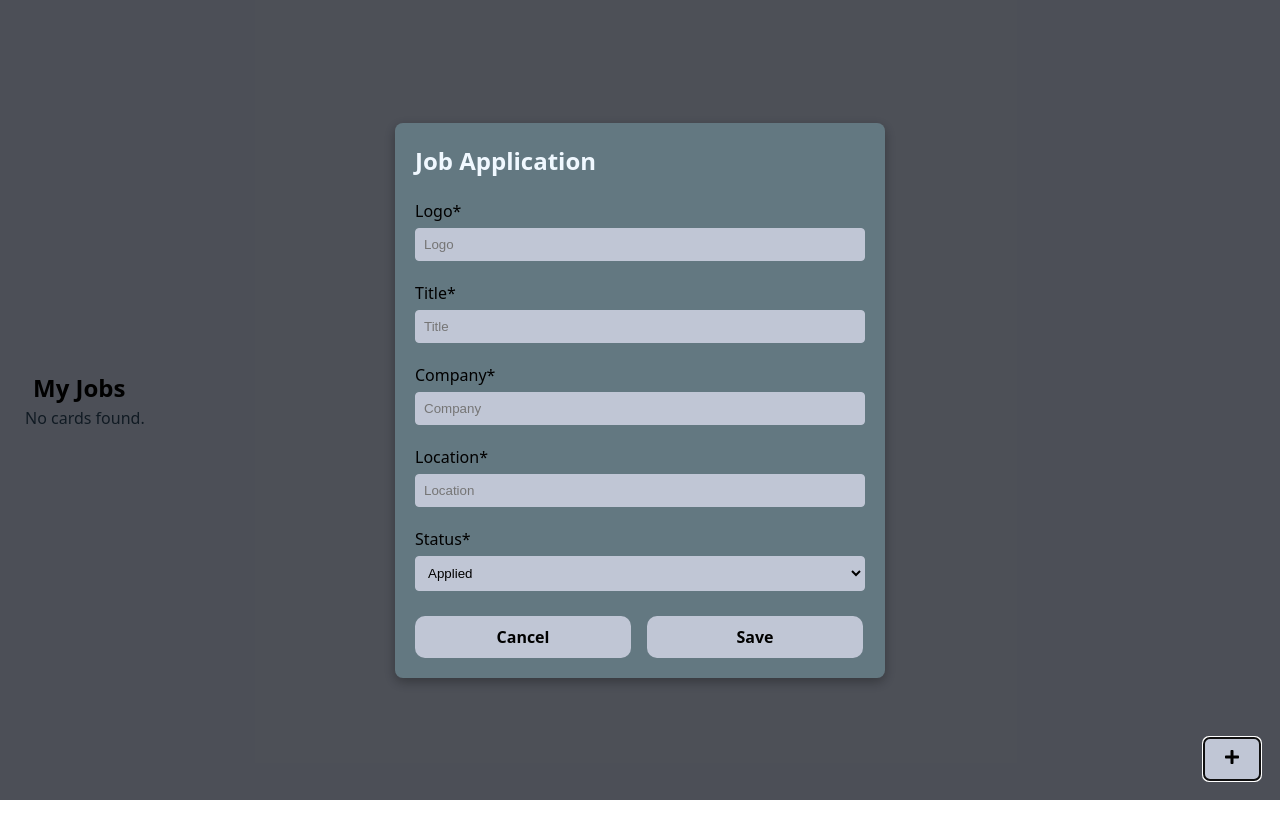
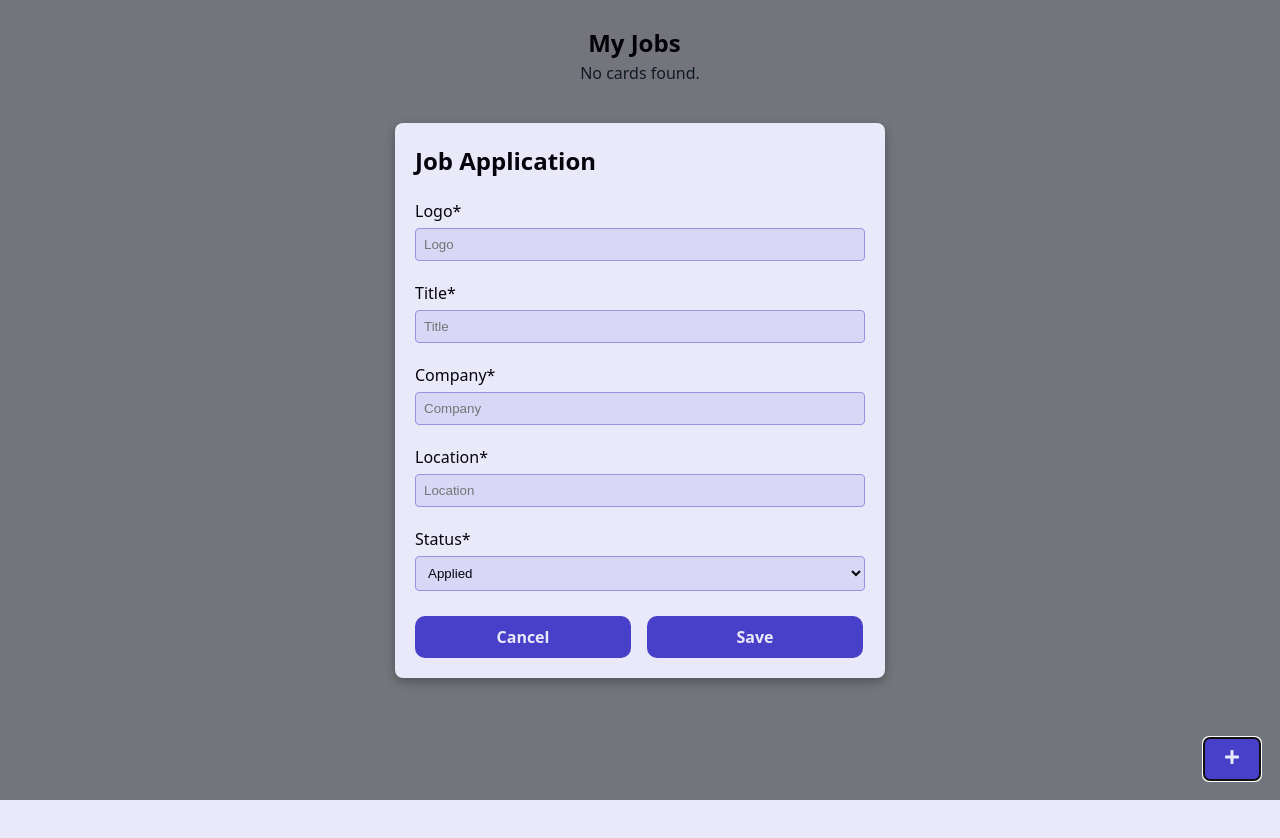
Before and after one commit to Maoulid94/TrackMyJob, a React (Vite) app: page / in a window 1280 px wide. Both pictures are taken after a click on the button 1232 px from the left and 759 px from the top of the page. Shown: the top 838 px of the page. Before the commit the page ends 800 px from the top, so only its background shows below. Built offline with nearby package versions, Linux system fonts and the light colour scheme.

Commit message:
add CSS variables for theming and update styles across components

```diff
--- a/src/App.css
+++ b/src/App.css
@@ -1,3 +1,12 @@
+:root {
+  --text: #06050e;
+  --background: #e9e9f9;
+  --background-100: #d9d7f6;
+  --primary: #4940ca;
+  --secondary: #9792e5;
+  --accent: #6057dd;
+}
+
 * {
   box-sizing: border-box;
   margin: 0;
@@ -5,27 +14,35 @@
 }
 body {
   padding: 25px;
-  background-color: #9aa0af;
+  background-color: var(--background);
 }
+#root {
+  width: 100%;
+  min-height: 100vh;
+  display: flex;
+  justify-content: center;
+}
+
 .container-card {
   direction: ltr;
 }
 .title {
-  color: #000;
+  color: var(--text);
   margin-left: 8px;
 }
 .card {
   display: grid;
   grid-template-columns: repeat(auto-fill, minmax(300px));
   gap: 20px;
-  /* background-color: #a7adbb;
+  /* background-color: var(--background);
   padding: 20px; */
 }
 .card-item {
-  background-color: #c0c6d5;
+  background-color: var(--background-100);
   padding: 16px;
   border-radius: 8px;
-  color: #000;
+  color: var(--text);
+
   box-shadow: 0 2px 6px rgba(0, 0, 0, 0.1);
   cursor: pointer;
   position: relative;
@@ -45,7 +62,7 @@ body {
 }
 
 .EllipsisH-icon:hover {
-  background-color: #9aa0af;
+  background-color: var(--background);
 }
 .card-item img {
   height: 40px;
@@ -79,27 +96,28 @@ strong {
 }
 .filter-btn button {
   padding: 8px 16px;
-  color: black;
-  border: 1px solid #ccc;
+  color: var(--text);
+  border: 1px solid var(--background-100);
   cursor: pointer;
   font-size: 18px;
-  background-color: #9aa0af;
+  background-color: var(--background);
+
   border-radius: 18px;
   outline: none;
   transition: background-color 0.3s ease;
 }
 .filter-btn button.active {
-  background-color: green;
+  color: var(--background);
+  background-color: var(--primary);
   border: none;
-  color: white;
 }
 .btn {
   position: fixed;
   bottom: 20px;
   right: 20px;
   padding: 10px 20px;
-  color: black;
-  background-color: #c0c6d5;
+  color: var(--background);
+  background-color: var(--primary);
   border: none;
   cursor: pointer;
   font-size: 16px;
@@ -114,7 +132,7 @@ strong {
   display: flex;
   flex-direction: column;
   gap: 8px;
-  background-color: #9aa0af;
+  background-color: var(--background);
   border-radius: 8px;
   box-shadow: 0 2px 6px rgba(0, 0, 0, 0.1);
   z-index: 1000;
@@ -127,11 +145,11 @@ strong {
   text-align: left;
   font-size: 16px;
   cursor: pointer;
-  color: #000;
-  background-color: #9aa0af;
+  color: var(--text);
+  background-color: var(--background);
 }
 .dropdown-menu button:hover {
-  background-color: #99d1df4f;
+  background-color: var(--secondary);
 }
 
 .modal-overlay {
@@ -148,9 +166,9 @@ strong {
 }
 
 .modal-container {
-  background-color: #99d1df4f;
+  background-color: var(--background);
   padding: 20px;
-  color: aliceblue;
+  color: var(--text);
   border-radius: 8px;
   max-width: 1020px;
   box-shadow: 0 4px 12px rgba(0, 0, 0, 0.3);
@@ -163,11 +181,11 @@ strong {
   display: block;
   margin-top: 10px;
   margin-bottom: 5px;
-  color: #333;
+  color: var(--text);
   min-width: 450px;
 }
 .modal-container label {
-  color: #000;
+  color: var(--text);
 }
 .modal-container input,
 .modal-container select {
@@ -175,9 +193,9 @@ strong {
   padding: 8px;
   margin-bottom: 10px;
   border-radius: 4px;
-  color: #000;
-  border: 1px solid #c0c6d5;
-  background-color: #c0c6d5;
+  color: var(--text);
+  border: 1px solid var(--secondary);
+  background-color: var(--background-100);
   outline: none;
 }
 .action-btn {
@@ -187,8 +205,8 @@ strong {
 .action-btn button {
   width: 48%;
   padding: 10px 20px;
-  background-color: #c0c6d5;
-  color: black;
+  background-color: var(--primary);
+  color: var(--background);
   border: none;
   border-radius: 10px;
   cursor: pointer;
```
Also changed, not shown: src/components/Card.tsx (added, +46 -0 lines).
